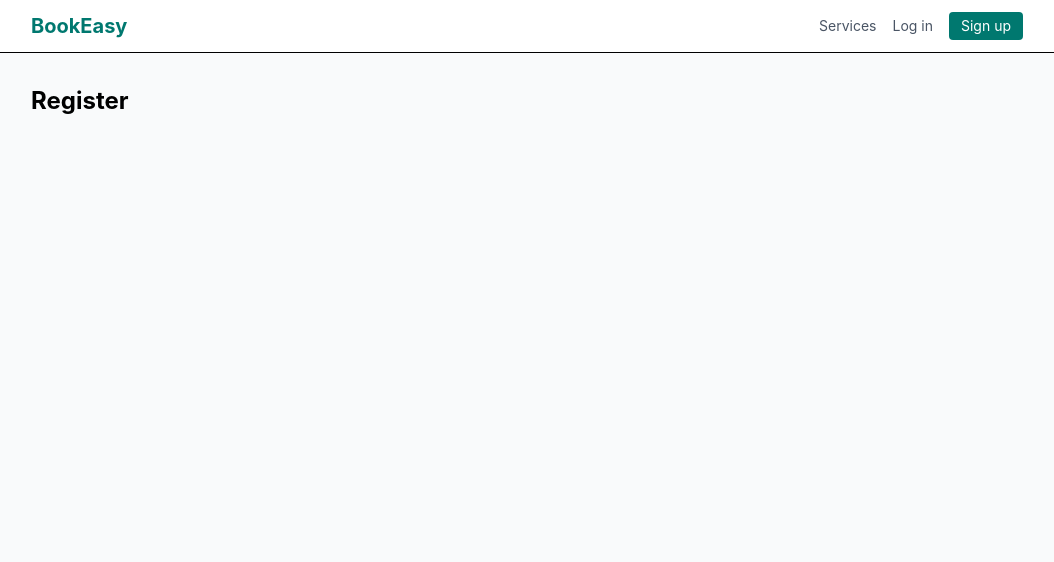
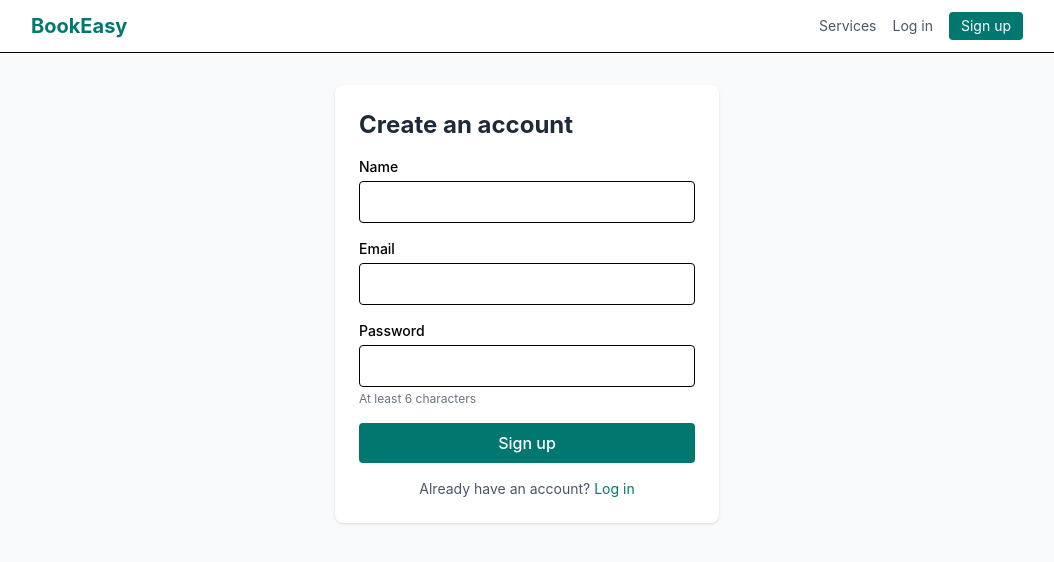
Before and after one commit to khushi898/bookeasy-m4, a React (Vite) app in the folder client/: page /register in a window 1280 px wide. Shown: the top 562 px of the page, without its empty margins (113-1167 px from the left). Built offline with nearby package versions, Linux system fonts and the light colour scheme; no server answers.

Commit message:
Add login and register

```diff
--- a/client/src/pages/Login.jsx
+++ b/client/src/pages/Login.jsx
@@ -1,3 +1,81 @@
+import { useState } from "react";
+import {Link, useNavigate} from "react-router-dom";
+import { useAuth } from "../context/AuthContext";
+
 export default function Login(){
-    return <h1 className="text-2xl font-bold">Login</h1>
+    const {login}=useAuth();
+    const navigate=useNavigate();
+
+    const [email,setEmail]=useState("");
+    const [password,setPassword]=useState("");
+    const [error,setError]=useState("");
+    const [submitting,setSubmitting]=useState(false);
+
+    const handleSubmit=async(e)=>{
+        e.preventDefault();
+        setError("");
+        setSubmitting(true);
+        try{
+            await login(email,password);
+            navigate("/services");
+        }catch(err){
+            setError(err.response?.data?.message || "Login failed. Please try again.");
+
+        }finally{
+            setSubmitting(false);
+        }
+    };
+    return(
+        <div className="mx-auto max-w-sm rounded-lg bg-white p-6 shadow">
+            <h1 className="mb-4 text-2xl font-bold text-gray-800">Log in</h1>
+
+            {error && (
+                <p className="mb-4 rounded bg-red-50 p-3 text-sm text-red-700">{error}</p>
+
+            )}
+
+            <form onSubmit={handleSubmit} className="space-y-4">
+                <div>
+                    <label htmlFor="email" className="mb-1 block text-sm font-medium">
+                        Email
+                    </label>
+                    <input
+                      id="email"
+                      type="email"
+                      required
+                      value={email}
+                      onChange={(e)=>setEmail(e.target.value)}
+                      className="w-full rounded border px-3 py-2 focus:outline-none focus:ring-2 focus:ring-teal-600"
+                      />
+                </div>
+
+                <div>
+                    <label htmlFor="password" className="mb-1 block text-sm font-medium">
+                        Password
+                    </label>
+                     <input
+                      id="password"
+                      type="password"
+                      required
+                      value={password}
+                      onChange={(e)=>setPassword(e.target.value)}
+                      className="w-full rounded border px-3 py-2 focus:outline-none focus:ring-2 focus:ring-teal-600"
+                      />
+
+                </div>
+                <button
+                 type="submit"
+                 disabled={submitting}
+                 className="w-full rounded bg-teal-700 py-2 font-medium text-white hover:bg-teal-800 disabled:opacity-50"
+                 >
+                    {submitting ? "Logging in..." : "Log in"}
+                 </button>
+            </form>
+            <p className="mt-4 text-center text-sm text-gray-600">
+                No account?{" "}
+                <Link to="/register" className="text-teal-700 hover:underline">
+                Sign up</Link>
+            </p>
+        </div>
+    )
 }
--- a/client/src/pages/Register.jsx
+++ b/client/src/pages/Register.jsx
@@ -1,3 +1,100 @@
+import { useState } from "react";
+import { Link , useNavigate } from "react-router-dom";
+import { useAuth } from "../context/AuthContext";
+
 export default function Register(){
-    return <h1 className="text-2xl font-bold">Register</h1>
+    const {register} =useAuth();
+    const navigate=useNavigate();
+
+    const [name,setName]=useState("");
+    const [email,setEmail]=useState("");
+    const [password,setPassword]=useState("");
+    const [error,setError]=useState("");
+    const [submitting,setSubmitting]=useState(false);
+
+
+    const handleSubmit=async(e)=>{
+            e.preventDefault();
+            setError("");
+            setSubmitting(true);
+            try{
+                await register(name,email,password);
+                navigate("/services");
+            }catch(err){
+                setError(err.response?.data?.message || "Sign up failed. Please try again.");
+
+            }finally{
+                setSubmitting(false);
+            }
+        };
+        const inputClass="w-full rounded border px-3 py-2 focus:outline-none focus:ring-2 focus:ring-teal-600";
+
+        return(
+            <div className="mx-auto max-w-sm rounded-lg bg-white p-6 shadow">
+                <h1 className="mb-4 text-2xl font-bold text-gray-800">Create an account</h1>
+
+                {error && (
+                    <p className="mb-4 rounded bg-red-50 p-3 text-sm text-red-700">{error}</p>
+
+                )}
+
+                <form onSubmit={handleSubmit} className="space-y-4">
+                    <div>
+                        <label htmlFor="name" className="mb-1 block text-sm font-medium">
+                            Name
+                        </label>
+                        <input
+                          id="name"
+                          required
+                          minLength={2}
+                          value={name}
+                          onChange={(e)=>setName(e.target.value)}
+                          className={inputClass}
+                          />
+                    </div>
+
+                     <div>
+                        <label htmlFor="email" className="mb-1 block text-sm font-medium">
+                            Email
+                        </label>
+                        <input
+                          id="email"
+                          type="email"
+                          required
+                          value={email}
+                          onChange={(e)=>setEmail(e.target.value)}
+                          className={inputClass}
+                          />
+                    </div>
+
+                    <div>
+                        <label htmlFor="password" className="mb-1 block text-sm font-medium">
+                            Password
+                        </label>
+                         <input
+                          id="password"
+                          type="password"
+                          required
+                          minLength={6}
+                          value={password}
+                          onChange={(e)=>setPassword(e.target.value)}
+                          className={inputClass}
+                          />
+                        <p className="mt-1 text-xs text-gray-500">At least 6 characters</p>
+                    </div>
+                    <button
+                     type="submit"
+                     disabled={submitting}
+                     className="w-full rounded bg-teal-700 py-2 font-medium text-white hover:bg-teal-800 disabled:opacity-50"
+                     >
+                        {submitting ? "Creating account..." : "Sign up"}
+                     </button>
+                </form>
+                <p className="mt-4 text-center text-sm text-gray-600">
+                    Already have an account?{" "}
+                    <Link to="/login" className="text-teal-700 hover:underline">
+                    Log in</Link>
+                </p>
+            </div>
+        )
 }
```
